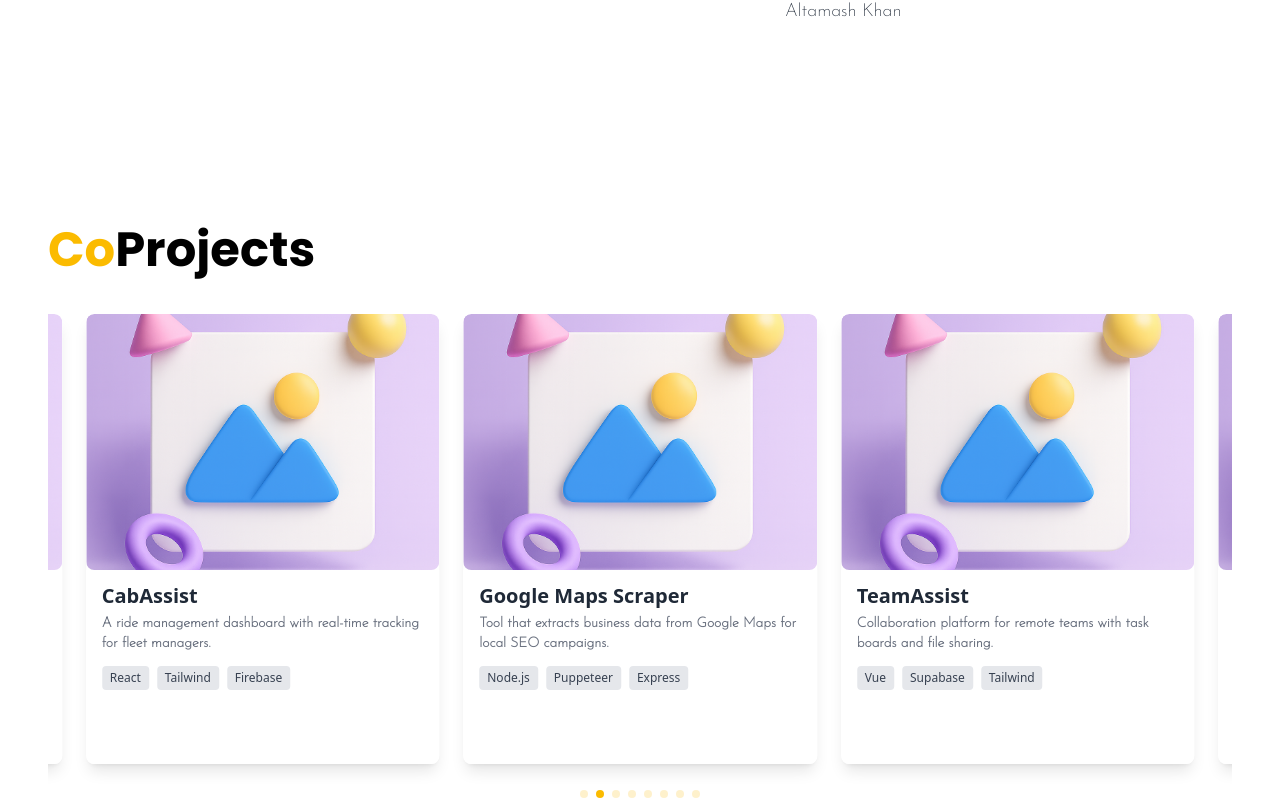
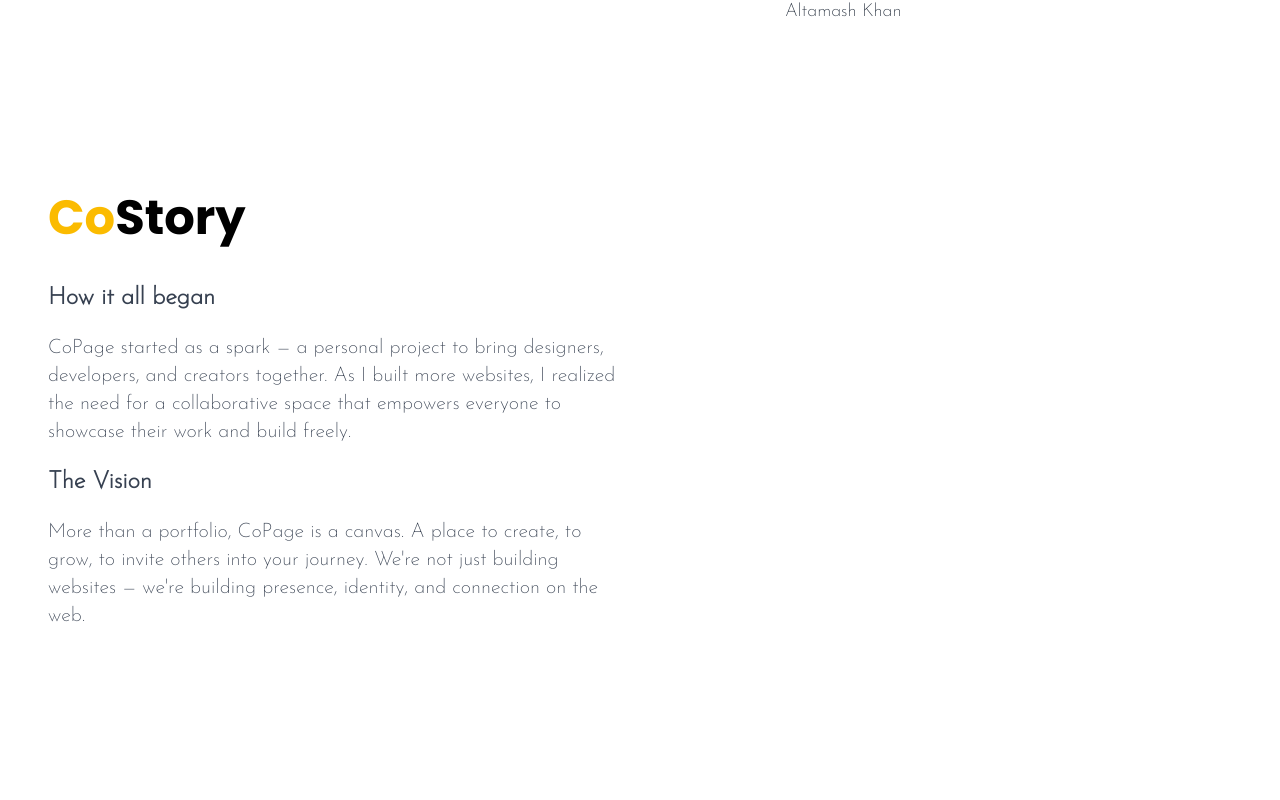
Before and after one commit to altamash1605/copage, a React (Vite) app: page / in a window 1280 px wide. Shown: the part 602-1402 px from the top of the page. Built offline with nearby package versions, Linux system fonts and the light colour scheme.

Commit message:
Added Story.jsx

```diff
--- a/src/App.jsx
+++ b/src/App.jsx
@@ -2,7 +2,7 @@ import Navbar from './components/Navbar';
 import Hero from './components/Hero';
 import Projects from './components/Projects';
 import Build from './components/Build';
-
+import Story from './components/Story';
 
 function App() {
   return (
@@ -10,6 +10,7 @@ function App() {
       <Navbar />
       <main>
         <Hero />
+        <Story />
         <Projects />
         <Build />
       </main>
--- a/src/components/Hero.jsx
+++ b/src/components/Hero.jsx
@@ -5,7 +5,7 @@ import ProfileCard from './ProfileCard';
 
 export default function Hero() {
   return (
-    <section className="max-w-7xl mx-auto h-[60vh] my-28 md:mt-5 md:h-auto md:px-10 px-10 py-10 flex flex-col md:flex-row  justify-between md:gap-12">
+    <section className="max-w-7xl mx-auto h-[60vh] my-32 md:my-20 md:mt-5 md:h-auto md:px-10 px-10 py-10 flex flex-col md:flex-row  justify-between md:gap-12">
 
 
       {/* Left Content */}
--- a/src/components/Story.jsx
+++ b/src/components/Story.jsx
@@ -0,0 +1,49 @@
+import { motion } from 'framer-motion';
+import ProfileCard from './ProfileCard';
+
+export default function Story() {
+  return (
+    <section id="story" className="py-16 px-8 md:px-12 max-w-7xl mx-auto md:h-screen">
+      <h2 className="text-4xl md:text-5xl mb-10 font-bold font-poppins">
+        <span className="text-brand">Co</span>Story
+      </h2>
+
+      <div className="flex flex-col md:flex-row gap-10 items-center justify-stretch  md:w-full">
+        {/* Left: Story Text */}
+        <motion.div
+          initial={{ opacity: 0, x: -30 }}
+          whileInView={{ opacity: 1, x: 0 }}
+          transition={{ duration: 0.6 }}
+          viewport={{ once: true }}
+          className="w-full md:w-1/2 text-gray-700 space-y-5 font-josefin"
+        >
+          <h3 className="text-2xl font-semibold">How it all began</h3>
+          <p className="text-xl font-regular">
+            CoPage started as a spark — a personal project to bring designers, developers, and creators together. As I built more websites, I realized the need for a collaborative space that empowers everyone to showcase their work and build freely.
+          </p>
+
+          <h3 className="text-2xl font-semibold">The Vision</h3>
+          <p className="text-xl font-regular">
+            More than a portfolio, CoPage is a canvas. A place to create, to grow, to invite others into your journey. We're not just building websites — we're building presence, identity, and connection on the web.
+          </p>
+        </motion.div>
+
+        {/* Right: Visual / Placeholder */}
+        <motion.div
+          initial={{ opacity: 0, x: 30 }}
+          whileInView={{ opacity: 1, x: 0 }}
+          transition={{ duration: 0.6 }}
+          viewport={{ once: true }}
+          className="w-full md:w-1/2 flex justify-center"
+        >
+          <div className="relative w-64 rounded-lg overflow-hidden shadow-xl drop-shadow-yellowHover">
+
+            <div className="absolute bottom-0 left-0 right-0 bg-black bg-opacity-40 text-white text-sm p-3 text-center">
+              Altamash Khan — Creator of CoPage
+            </div>
+          </div>
+        </motion.div>
+      </div>
+    </section>
+  );
+}
```
